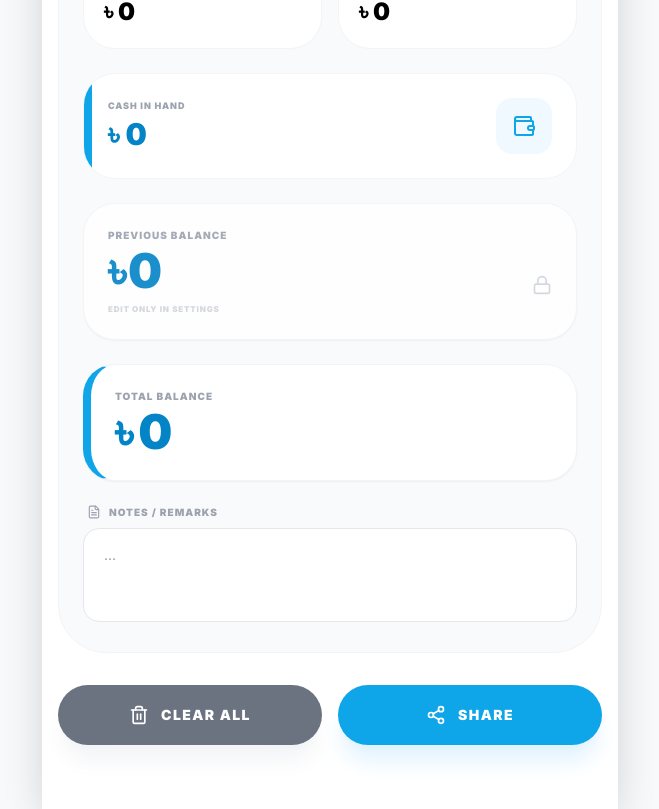
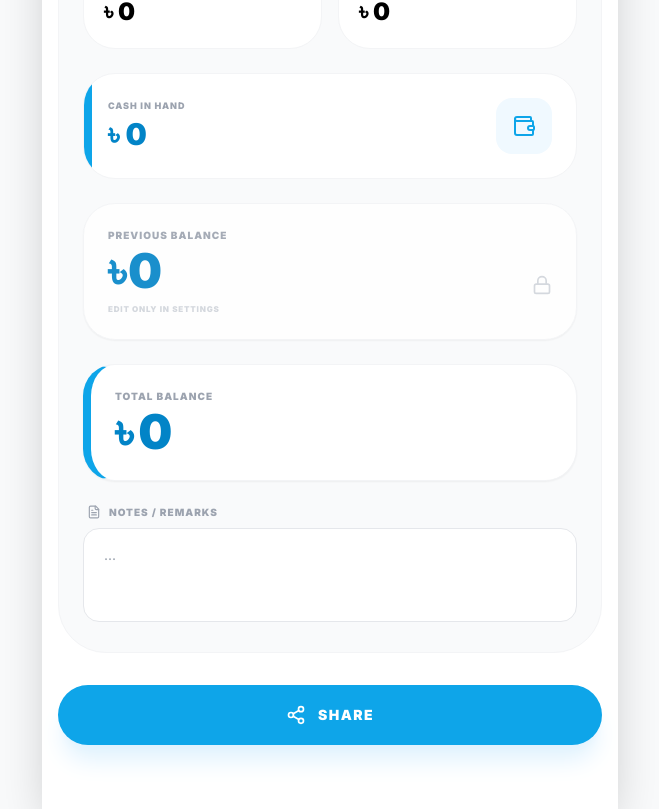
Before and after one commit to huntbappy/Smoothie01, a React (Vite) app: page / in a window 1280 px wide. Shown: the part 2209-3018 px from the top of the page, without its empty margins (310-969 px from the left). Built offline with nearby package versions, Linux system fonts and the light colour scheme.

Commit message:
feat: Add data locking functionality
Introduce a mechanism to lock daily sales and stock data, preventing modifications once finalized. This enhances data integrity by marking entries as immutable after a certain point, preventing accidental changes to historical records.

```diff
--- a/App.tsx
+++ b/App.tsx
@@ -1,7 +1,7 @@
 
 import React, { useState, useEffect, useMemo } from 'react';
 import {
-  Settings, Share2, Trash2, Globe, Calendar, X, Save, Plus,
+  Settings, Share2, Globe, Calendar, X, Save, Plus,
   FileText, Copy, Wallet, ShoppingBag,
   Receipt, Lock, Unlock, Layers, LayoutGrid, ChevronRight, Check, ShieldCheck, Cloud, AlertCircle, Key, ToggleRight, ToggleLeft
 } from 'lucide-react';
@@ -100,19 +100,19 @@ const App: React.FC = () => {
   const currentMonthKey = currentDate.substring(0, 7);
   const today = getLocalDateString();
 
+  const currentDayData: DayData = history[currentDate] || {
+    quantities: {}, purchase: 0, expense: 0, previousBalance: 0, notes: '', isSynced: false
+  };
+
+  const currentStockData: MonthStockData = stockHistory[currentMonthKey] || { items: {}, isSynced: false };
+
   const isHistorical = currentDate < today;
-  const isLocked = isHistorical && !isUnlockedByPin;
+  const isLocked = (isHistorical || currentDayData.isLocked) && !isUnlockedByPin;
 
   useEffect(() => {
     // When switching dates, always re-lock if it's history
     setIsUnlockedByPin(false);
   }, [currentDate]);
-
-  const currentDayData: DayData = history[currentDate] || {
-    quantities: {}, purchase: 0, expense: 0, previousBalance: 0, notes: '', isSynced: false
-  };
-
-  const currentStockData: MonthStockData = stockHistory[currentMonthKey] || { items: {}, isSynced: false };
 
   const formattedDisplayDate = useMemo(() => {
     const dateObj = new Date(currentDate);
@@ -234,50 +234,6 @@ const App: React.FC = () => {
     setIsSyncing(false);
   };
 
-  const handleClearAll = () => {
-    if (isLocked) return;
-
-    const confirmMsg = lang === 'BN'
-      ? 'আপনি কি নিশ্চিত যে আপনি সমস্ত ডাটা মুছতে চান?'
-      : 'Are you sure you want to clear all data?';
-
-    if (!window.confirm(confirmMsg)) return;
-
-    const balanceToForward = totalBalance;
-    const nextDate = getNextDateString(currentDate);
-
-    if (viewMode === 'sales') {
-      setHistory(prev => ({
-        ...prev,
-        [currentDate]: {
-          ...(prev[currentDate] || { quantities: {}, purchase: 0, expense: 0, previousBalance: 0, notes: '' }),
-          quantities: {},
-          purchase: 0,
-          expense: 0,
-          purchaseDetails: [],
-          expenseDetails: [],
-          notes: '',
-          previousBalance: balanceToForward
-        },
-        [nextDate]: {
-          ...(prev[nextDate] || { quantities: {}, purchase: 0, expense: 0, previousBalance: 0, notes: '' }),
-          previousBalance: balanceToForward
-        }
-      }));
-    } else {
-      setStockHistory(prev => ({
-        ...prev,
-        [currentMonthKey]: { items: {}, isSynced: false }
-      }));
-    }
-
-    const successMsg = lang === 'BN'
-      ? 'সফলভাবে ক্লিয়ার করা হয়েছে!'
-      : 'Cleared successfully!';
-
-    alert(successMsg);
-  };
-
   const generateSummaryText = () => {
     if (viewMode === 'sales') {
       let text = `📊 *${t.title} - ${t.dailySales}*\n📅 ${formattedDisplayDate}\n\n`;
@@ -307,7 +263,26 @@ const App: React.FC = () => {
     // 1. Sync to cloud first
     await handleCloudSync();
 
-    // 2. Then share/copy
+    // 2. Lock the current day and forward balance
+    const balanceToForward = totalBalance;
+    const nextDate = getNextDateString(currentDate);
+
+    if (viewMode === 'sales') {
+      setHistory(prev => ({
+        ...prev,
+        [currentDate]: {
+          ...(prev[currentDate] || { quantities: {}, purchase: 0, expense: 0, previousBalance: 0, notes: '' }),
+          isLocked: true,
+          isSynced: true
+        },
+        [nextDate]: {
+          ...(prev[nextDate] || { quantities: {}, purchase: 0, expense: 0, previousBalance: 0, notes: '' }),
+          previousBalance: balanceToForward
+        }
+      }));
+    }
+
+    // 3. Then share/copy
     const summary = generateSummaryText();
     if (navigator.share) {
       try {
@@ -511,13 +486,12 @@ const App: React.FC = () => {
         )}
 
         <div className="flex gap-4 mb-16">
-          <button onClick={handleClearAll} disabled={isLocked || isSyncing} className={`flex-1 py-5 text-white font-black rounded-[2rem] flex items-center justify-center gap-3 uppercase tracking-widest transition-all text-sm ${isLocked || isSyncing ? 'bg-gray-300' : 'bg-gray-500 hover:bg-gray-600 shadow-xl shadow-gray-100'}`}><Trash2 size={20} /> {t.clearAll}</button>
           <button onClick={handleShareOnly} className={`flex-1 py-5 text-white font-black rounded-[2rem] shadow-xl flex items-center justify-center gap-3 uppercase tracking-widest transition-all text-sm ${viewMode === 'sales' ? 'bg-sky-500 shadow-sky-100 hover:bg-sky-600' : 'bg-coffee-500 shadow-coffee-100 hover:bg-coffee-600'}`}><Share2 size={20} /> {t.share}</button>
         </div>
       </main>
 
-      {/* Floating PIN Unlock Button - Only shows when viewing historical data */}
-      {isHistorical && (
+      {/* Floating PIN Unlock Button - Shows when viewing historical data or locked current data */}
+      {(isHistorical || currentDayData.isLocked) && (
           <button
             onClick={() => isLocked ? setIsPinModalOpen(true) : setIsUnlockedByPin(false)}
             className={`fixed bottom-6 right-6 z-[50] w-14 h-14 rounded-full flex items-center justify-center shadow-2xl backdrop-blur-md border border-white/20 transition-all active:scale-90 ${isLocked ? 'bg-red-500 text-white shadow-red-200 animate-bounce' : 'bg-green-500 text-white shadow-green-200'}`}
--- a/constants.tsx
+++ b/constants.tsx
@@ -88,7 +88,6 @@ export const TRANSLATIONS = {
     uploadBackup: 'Import Data',
     importSuccess: 'Data imported successfully!',
     importError: 'Failed to import data.',
-    clearAll: 'Clear all',
     viewMode: 'View Mode',
     dailySales: 'Daily Sales',
     monthlyStock: 'Monthly Stock',
@@ -142,7 +141,6 @@ export const TRANSLATIONS = {
     uploadBackup: 'আপলোড',
     importSuccess: 'সফলভাবে ইমপোর্ট হয়েছে!',
     importError: 'ইমপোর্ট ব্যর্থ হয়েছে।',
-    clearAll: 'সব মুছুন',
     viewMode: 'ভিউ মোড',
     dailySales: 'দৈনিক বিক্রয়',
     monthlyStock: 'মাসিক স্টক',
--- a/types.ts
+++ b/types.ts
@@ -32,6 +32,7 @@ export interface DayData {
   previousBalance: number;
   notes: string;
   isSynced?: boolean;
+  isLocked?: boolean;
 }
 
 export interface StockEntry {
```
